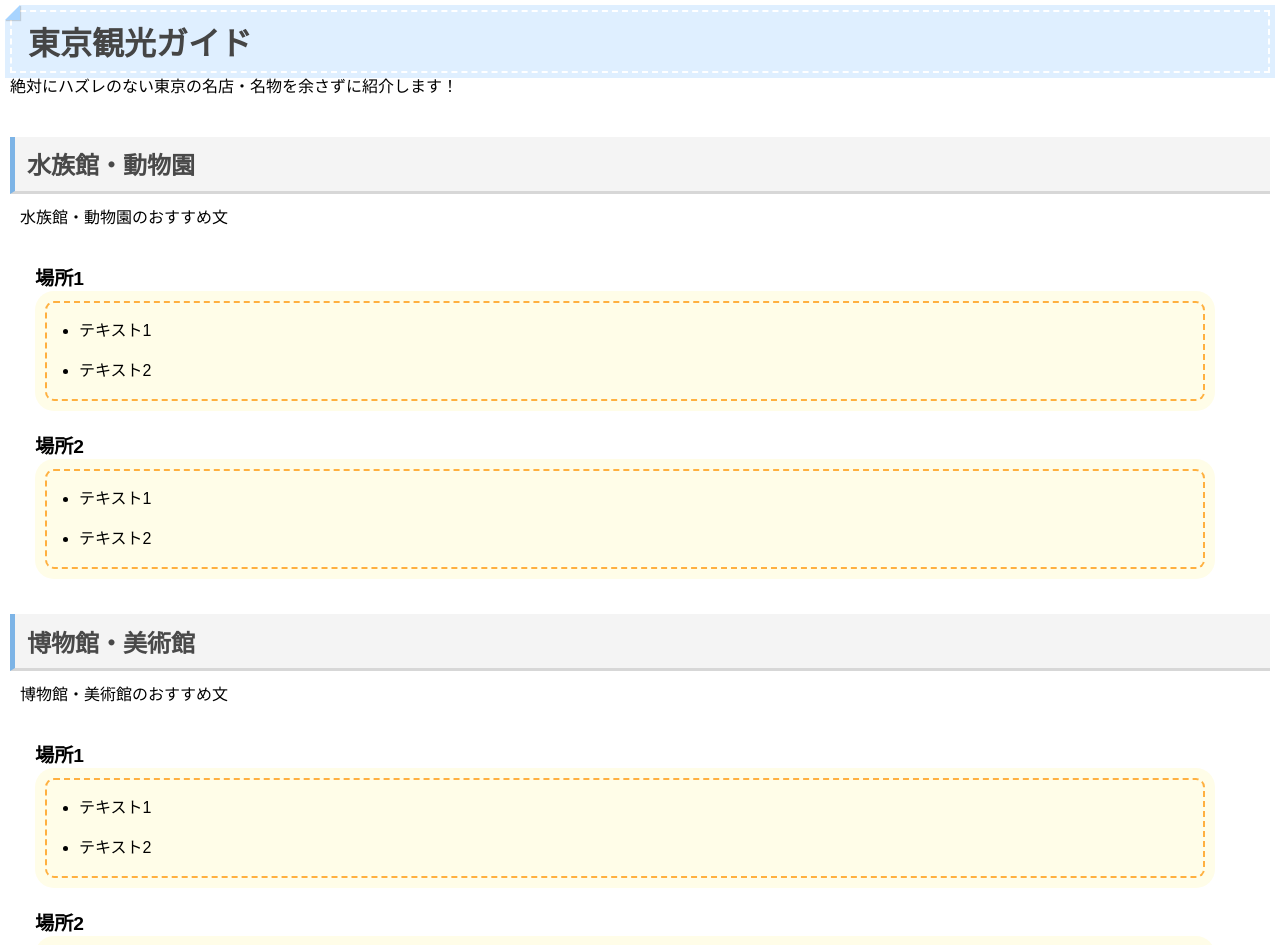
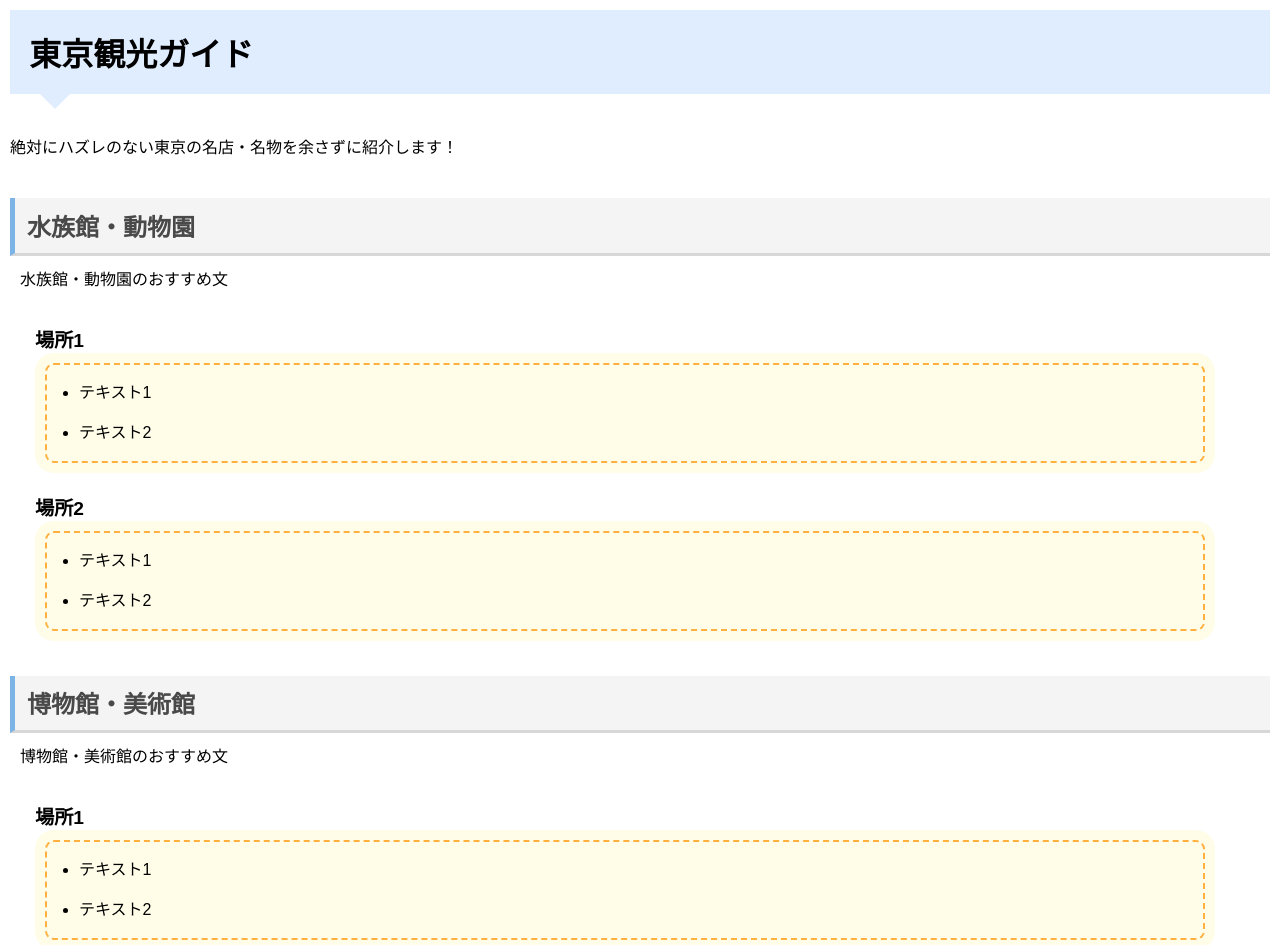
Before and after one commit to Matsukura-takumi/TokyoSightSeeingHTML_TestGit64, a plain HTML site: page index.html in a window 1280 px wide. Shown: the top 945 px of the page. Drawn offline with Linux system fonts and the light colour scheme.

Commit message:
一番上の見出しを元に戻しました

```diff
--- a/css/main.css
+++ b/css/main.css
@@ -8,24 +8,23 @@ body {
 }
 
 h1 {
-  position: relative;
-  background: #dfefff;
-  box-shadow: 0px 0px 0px 5px #dfefff;
-  border: dashed 2px white;
-  padding: 0.2em 0.5em;
-  color: #454545;
+    position: relative;
+    padding: 0.6em;
+    background: #e0edff;
+    margin-bottom: 40px;
 }
 
 h1:after {
-  position: absolute;
-  content: '';
-  left: -7px;
-  top: -7px;
-  border-width: 0 0 15px 15px;
-  border-style: solid;
-  border-color: #fff #fff #a8d4ff;
-  box-shadow: 1px 1px 1px rgba(0, 0, 0, 0.15);
+    position: absolute;
+    content: '';
+    top: 100%;
+    left: 30px;
+    border: 15px solid transparent;
+    border-top: 15px solid #e0edff;
+    width: 0;
+    height: 0;
 }
+
 
 h2 {
     margin-top: 40px;
```
